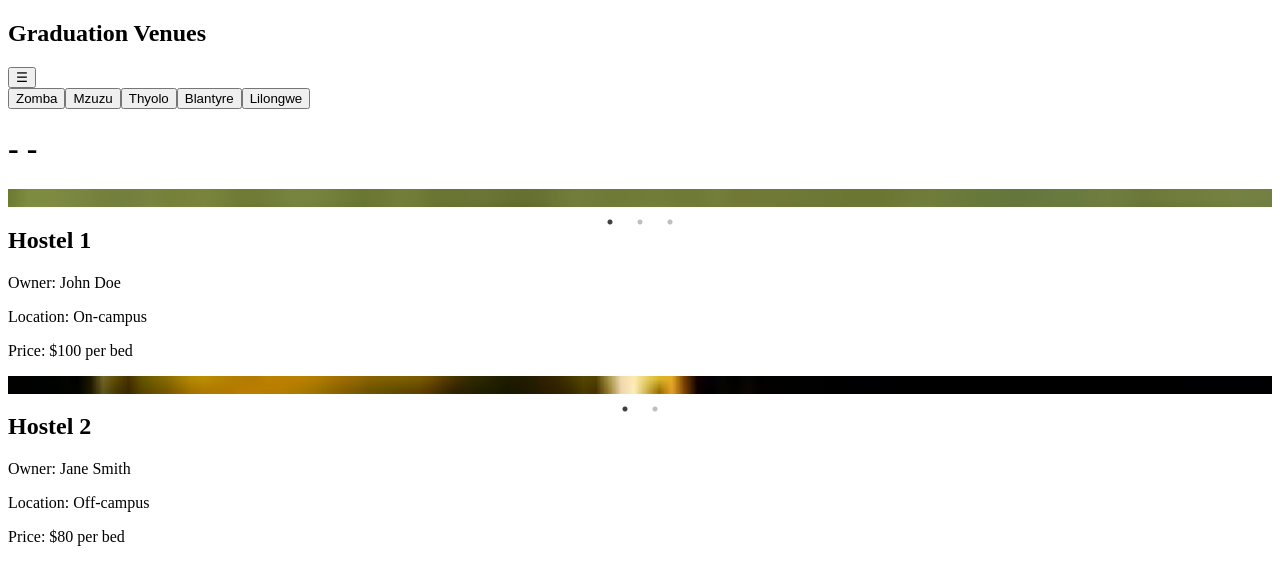
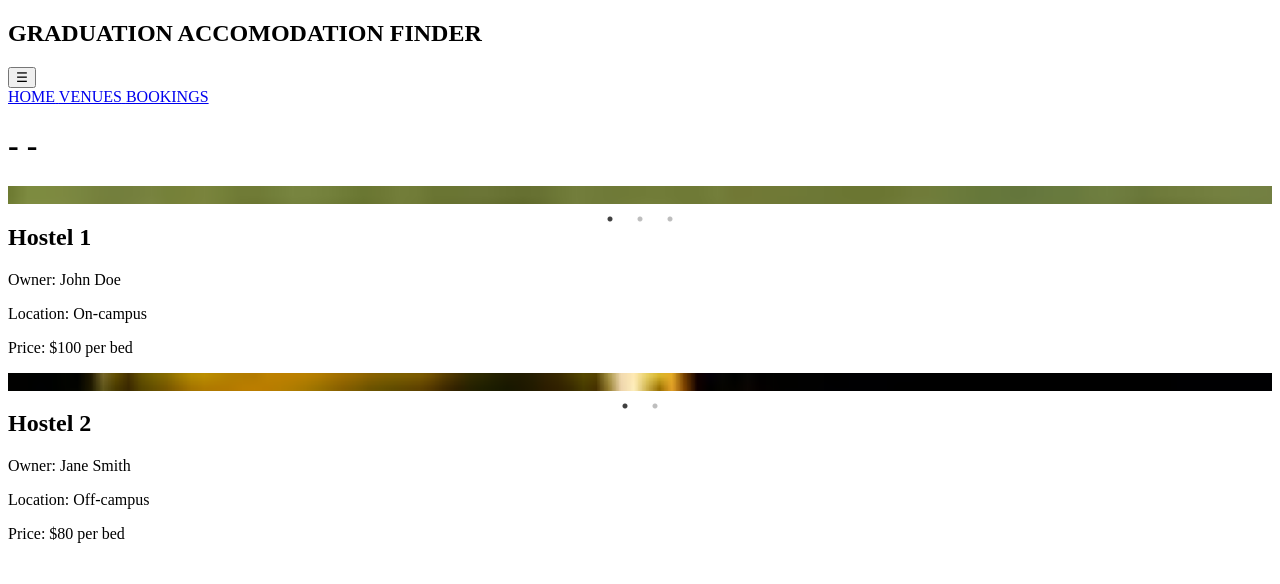
Before and after one commit to GiftChrisJava/uniacc, a Next.js app: page /hostels in a window 1280 px wide. Shown: the top 584 px of the page. Built offline with nearby package versions, Linux system fonts and the light colour scheme.

Commit message:
fixing nav

```diff
--- a/app/_components/NavBar.jsx
+++ b/app/_components/NavBar.jsx
@@ -1,6 +1,8 @@
 import { useState } from 'react';
 import store from 'store2';
 import { districts } from '../data/districts';
+import { navLinks } from '../_constants/NavLinks';
+import Link from 'next/link';
 
 export default function NavBar({ selectedDistrict, onDistrictSelect }) {
   const [isOpen, setIsOpen] = useState(false);
@@ -10,25 +12,23 @@ export default function NavBar({ selectedDistrict, onDistrictSelect }) {
   };
 
   return (
-    <nav className="bg-blue-600 w-full p-4">
+    <nav className="bg-gray-800 w-full p-4">
       <div className="flex justify-between items-center">
-        <h1 className="text-white text-xl font-bold">Graduation Venues</h1>
+        <h1 className="text-white text-sm font-bold">GRADUATION ACCOMODATION FINDER</h1>
         <button className="text-white md:hidden" onClick={toggleMenu}>
           ☰
         </button>
       </div>
-      <div className={`md:flex md:items-center ${isOpen ? 'block' : 'hidden'}`}>
-        {districts.map((district) => (
-          <button
-            key={district.name}
-            className={`block md:inline-block mt-2 md:mt-0 md:ml-4 px-4 py-2 rounded ${selectedDistrict === district.name ? 'bg-blue-800 text-white' : 'bg-blue-100 text-blue-800'}`}
-            onClick={() => {
-              store.set('selectedDistrict', district.name);
-              onDistrictSelect(district.name);
-            }}
+      <div className={`flex text-sm md:text-lg justify-center md:items-center ${isOpen ? 'block' : 'hidden'}`}>
+        {navLinks.map((nav_link) => (
+          <Link
+            href={nav_link.href}
+            key={nav_link.label}
+            className={`block md:inline-block mt-2 md:mt-0 md:ml-4 px-4 py-2 rounded  ${selectedDistrict === nav_link.label ? ' text-orange-500' : ' text-gray-50 hover:text-orange-500'}`}
           >
-            {district.name}
-          </button>
+            <span className='hover:text-orange-500'> {nav_link.label}</span>
+
+          </Link>
         ))}
       </div>
     </nav>
--- /dev/null
+++ b/app/_constants/NavLinks.js
@@ -0,0 +1,5 @@
+export const navLinks = [
+    { href: "/", label: "HOME" },
+    { href: "/districts", label: "VENUES" },
+    { href: "/bookings", label: "BOOKINGS" },
+  ]
--- a/app/hostels/page.jsx
+++ b/app/hostels/page.jsx
@@ -15,10 +15,10 @@ export default function DistrictPage() {
 
   return (
     <div className="min-h-screen bg-gray-50">
-      <NavBar selectedDistrict={selectedDistrict} onDistrictSelect={(district) => store.set('selectedDistrict', district)} />
+      <NavBar />
       <div className="p-4">
         <h1 className="text-2xl font-bold text-gray-800 mb-4">
-          {selectedDistrict} - {selectedUniversity} - {selectedHostel}
+          {store.get("selectedDistrict")} - {store.get("selectedUniversity")} - {store.get("selectedHostel")}
         </h1>
         <HostelList hostels={hostelsData} />
       </div>
```
